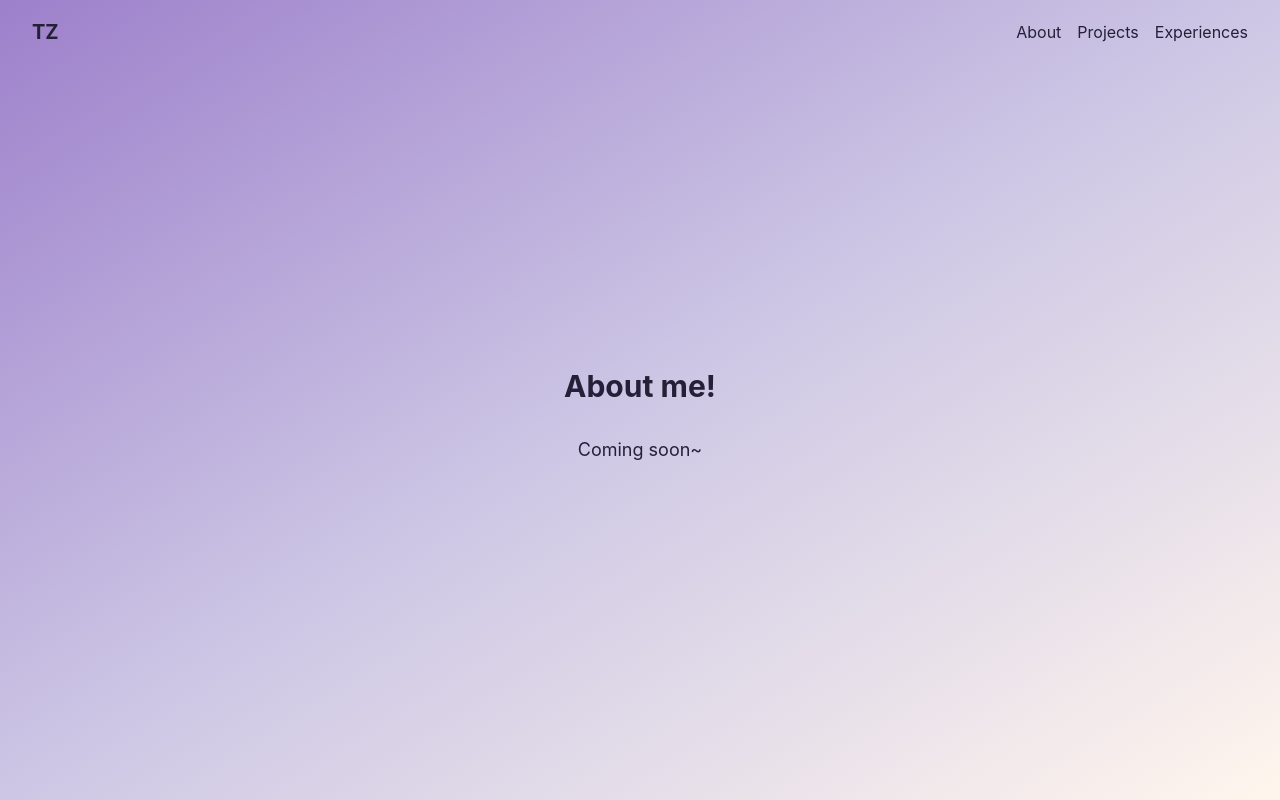
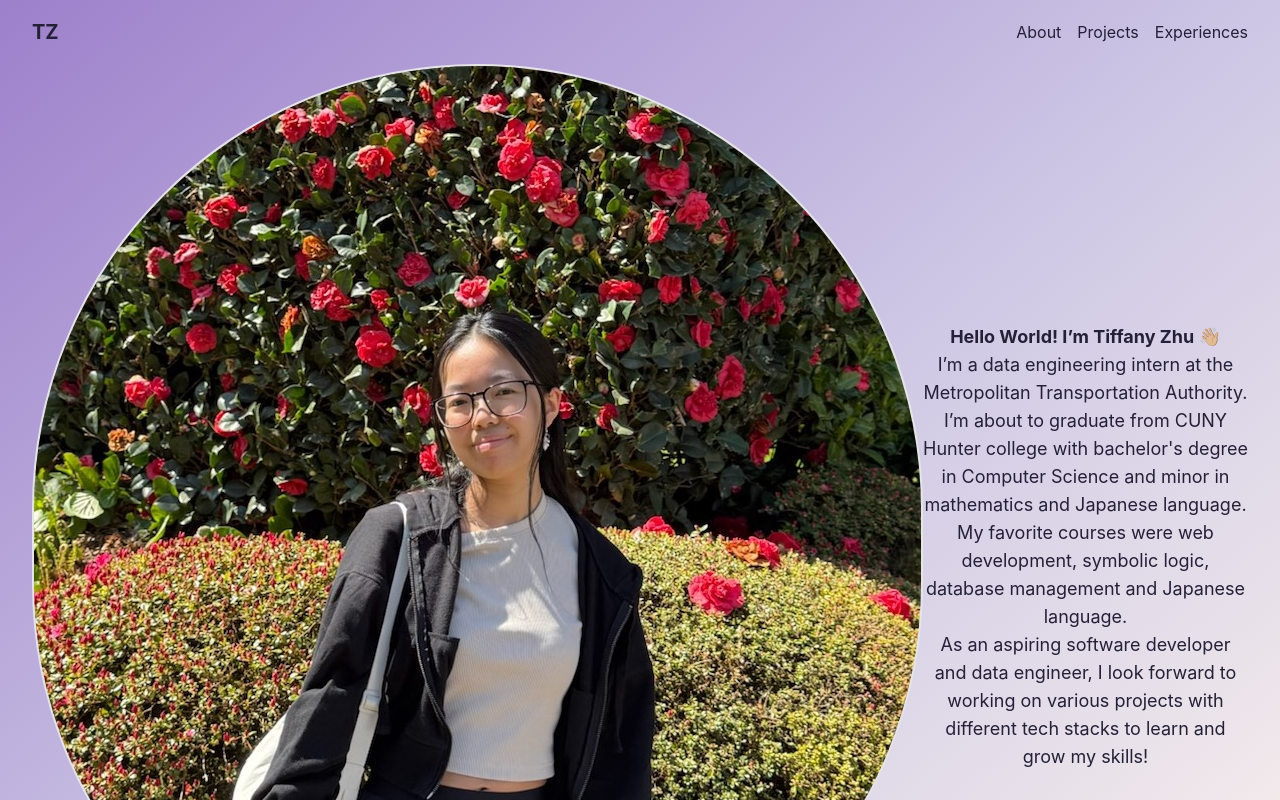
Before and after one commit to Tiffany-Zhu5303/TiffanyZhu, a Next.js app: page /about in a window 1280 px wide. Shown: the top 800 px of the page. Built offline with nearby package versions, Linux system fonts and the light colour scheme.

Commit message:
about me page updated & fixed hydration mismatch for countdown

```diff
--- a/components/HomeWidget.js
+++ b/components/HomeWidget.js
@@ -18,15 +18,21 @@ export default function GraduationCountdown() {
         };
     };
 
-    const [timeLeft, setTimeLeft] = useState(calculateTimeLeft());
+    const [timeLeft, setTimeLeft] = useState(null);
+    const [isMounted, setIsMounted] = useState(false);
 
     useEffect(() => {
+        setIsMounted(true);
+        setTimeLeft(calculateTimeLeft());
+
         const timer = setInterval(() => {
             setTimeLeft(calculateTimeLeft());
         }, 1000);
 
         return () => clearInterval(timer);
     }, []);
+
+    if (!isMounted) return null;
 
     return (
         <div className="flex flex-col items-center justify-center w-full">
--- a/pages/about.js
+++ b/pages/about.js
@@ -1,9 +1,29 @@
+import Image from "next/image"
 export default function About() {
     return (
         <div className="w-full min-h-screen flex flex-col justify-center items-center overflow-x-hidden bg-gradient-to-br from-lavender-floral via-periwinkle to-seashell">
-            <div className='size-up size-down flex flex-col items-center'>
-                <h1 className='text-3xl font-bold py-8'>About me!</h1>
-                <p className='text-lg'>Coming soon~</p>
+            <div className='size-up size-down flex flex-col items-center justify-evenly'>
+                <div className="flex justify-between items-center w-full p-8 m-8">
+                    <Image
+                        src='/Profile-pic-flowers.JPG'
+                        alt='Tiffany `&quot;`s profile picture'
+                        width={500}
+                        height={500}
+                        className='mx-auto border-2 w-fit h-fit rounded-full'
+                    />
+                    <div className="flex flex-col items-center justify-center w-1/2 mx-auto">
+                        <p className='text-lg font-bold text-center'>
+                            Hello World! I’m Tiffany Zhu 👋🏼
+                        </p>
+                        <p className="text-lg text-center">
+                            I’m a data engineering intern at the Metropolitan Transportation Authority.
+                            I’m about to graduate from CUNY Hunter college with bachelor's degree in Computer Science and minor in mathematics and Japanese language.
+                            My favorite courses were web development, symbolic logic, database management and Japanese language.
+                            <br/>As an aspiring software developer and data engineer, I look forward to working on various projects with different tech stacks to learn and grow my skills!
+                        </p>
+                    </div>
+                </div>
+
             </div>
         </div>
     )
--- a/pages/index.js
+++ b/pages/index.js
@@ -19,7 +19,7 @@ export default function Home() {
           <p className='text-lg py-4'>
             Hello World! Welcome to my personal app 🤩
             <br/>I'm a data engineering intern at the Metropolitan Transportation Authority 🚇
-            <br/>My goal is to make a positive impact on the world through technology and data!
+            <br/>My goal is to make a positive impact on the world with technology and data!
           </p>
           <div className='flex'>
             <a href='https://www.linkedin.com/in/tiffany-zhu-tz' target='_blank' rel='noreferrer'><FaLinkedin className='text-4xl hover:text-pomp-and-power hover:cursor-pointer'/></a>
```
Also changed, not shown: public/Profile-pic-flowers.JPG (added).
